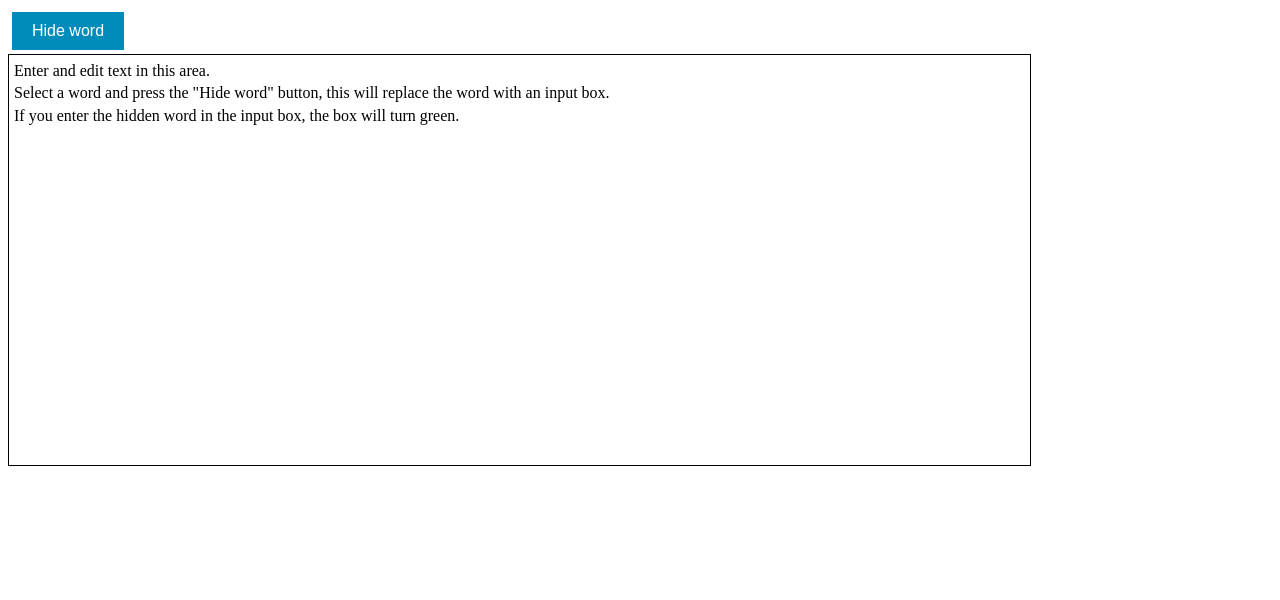
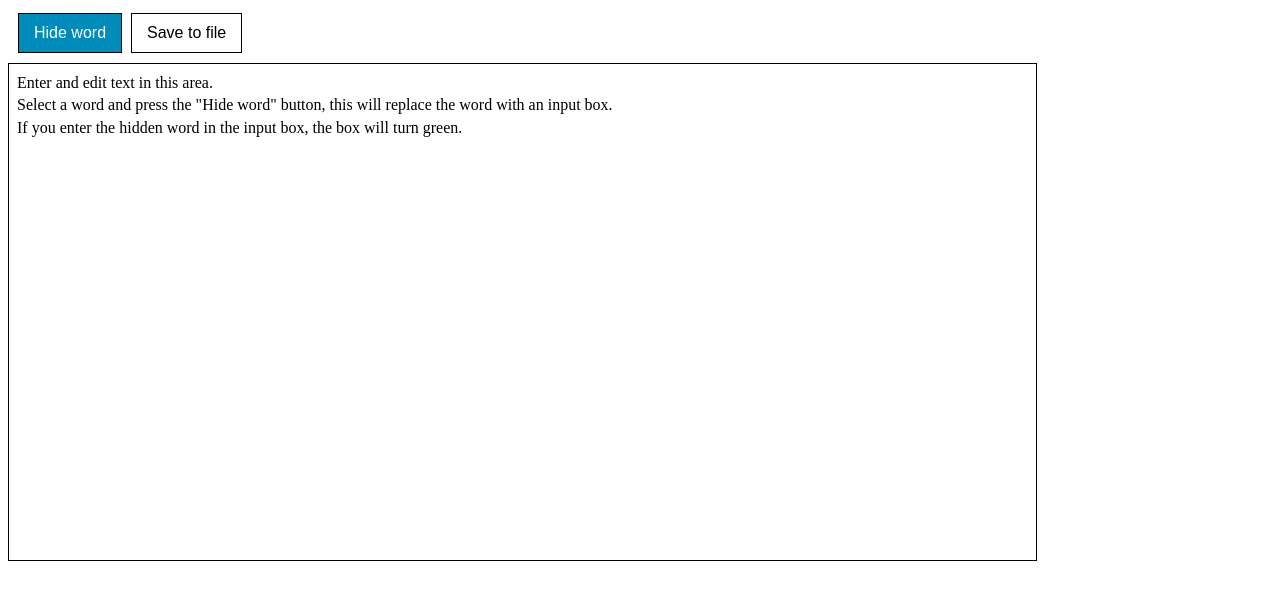
Before and after one commit to mouboo/hideword2000, a plain HTML site: page hideword2000.html in a window 1280 px wide. Drawn offline with nearby package versions, Linux system fonts and the light colour scheme.

Commit message:
Add save button

```diff
--- a/hideword2000.html
+++ b/hideword2000.html
@@ -7,9 +7,10 @@
     <script src="https://code.jquery.com/jquery-3.4.1.min.js"></script>
     <style>
         #myarea {
+            font-size: 16px;
             border:1px solid #000;
-            padding:5px;
-            height:400px;
+            padding:8px;
+            height:30em;
             width:80%;
             overflow:scroll;
             line-height: 1.4em;
@@ -25,15 +26,21 @@
             border: 1px solid #ccc !important;
         }
         button {
-            background-color: #008CBA;
-            border: none;
+            border: 1px solid #000;
             color: white;
-            padding: 10px 20px;
+            padding: 10px 15px;
             text-align: center;
             text-decoration: none;
             display: inline-block;
             font-size: 16px;
-            margin: 4px;
+            margin: 5px -5px 10px 10px;
+        }
+        .blue {
+            background-color: #008CBA;
+        }
+        .white {
+            background-color: #FFF;
+            color: black;
         }
     </style>
 
@@ -70,15 +77,36 @@
                 document.getElementById(s.id).style.backgroundColor = "white";
             }
         }
+
+        function download(filename, text) {
+            var element = document.createElement('a');
+            element.setAttribute('href', 'data:text/plain;charset=utf-8,' + encodeURIComponent(text));
+            element.setAttribute('download', filename);
+
+            element.style.display = 'none';
+            document.body.appendChild(element);
+
+            element.click();
+
+            document.body.removeChild(element);
+        }
+        function getPageHTML() {
+            return "<html>" + $("html").html() + "</html>";
+        }
     </script>
 
 </head>
 <body>
-    <button onclick="getSelectionHtml();">Hide word</button>
+    <button class="blue" onclick="getSelectionHtml();">Hide word</button>
+    <button class="white" onclick="download('hw_quiz.html',getPageHTML());">Save to file</button>
+
     <div id="myarea" contenteditable="true">
     Enter and edit text in this area. <br />
     Select a word and press the "Hide word" button, this will replace the word with an input box. <br />
     If you enter the hidden word in the input box, the box will turn green. <br />
     </div>
+
+
+
 </body>
 </html>
```
